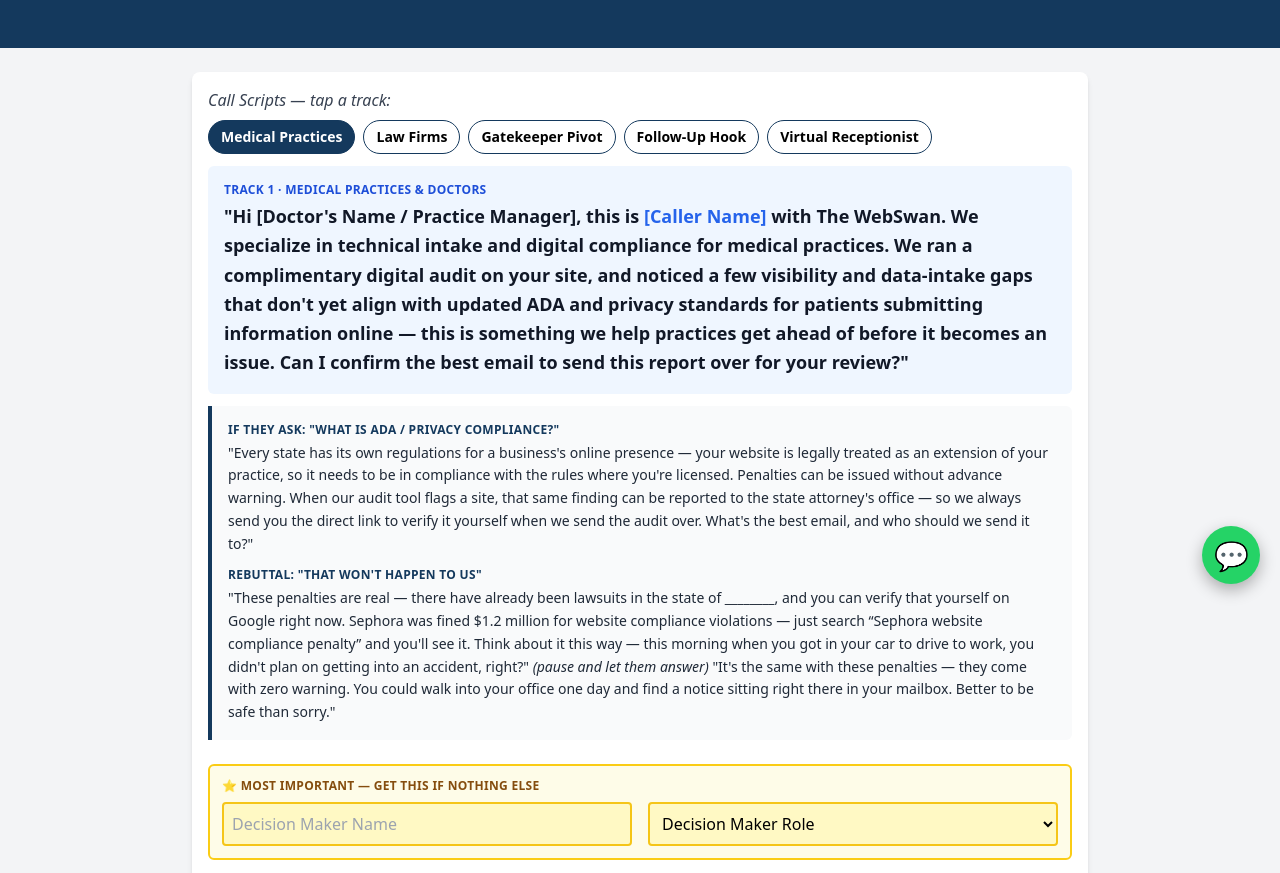
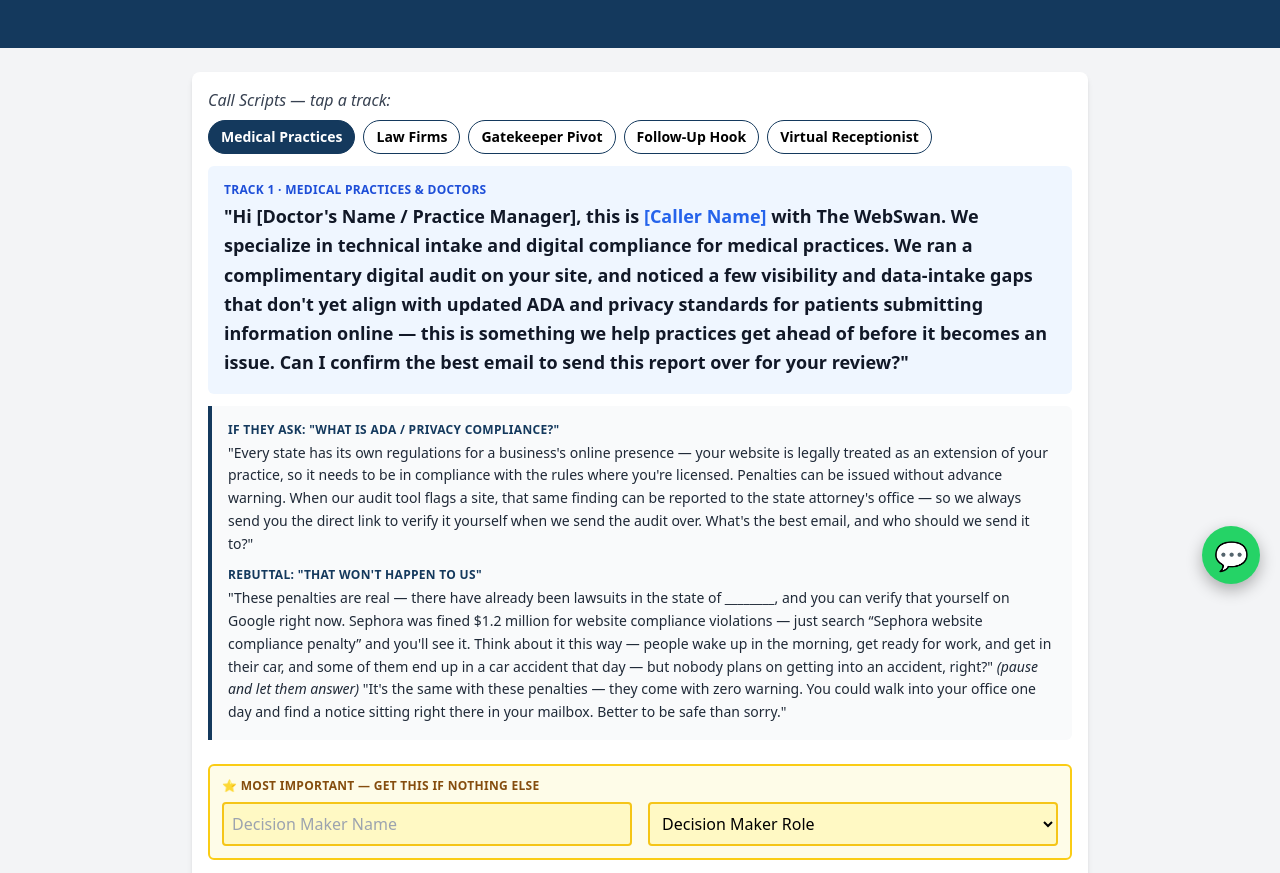
Before and after one commit to Taniad2169/Telemarketing, a plain HTML site: page index.html in a window 1280 px wide. Shown: the part 196-1069 px from the top of the page. Drawn offline with nearby package versions, Linux system fonts and the light colour scheme.

Commit message:
Update rebuttal text for clarity and impact

```diff
--- a/index.html
+++ b/index.html
@@ -203,7 +203,7 @@
         </p>
                 <p class="text-xs uppercase tracking-wide text-[#14395d] font-bold mt-3 mb-1">Rebuttal: "That Won't Happen To Us"</p>
         <p class="text-gray-800 text-sm leading-relaxed">
-          "These penalties are real — there have already been lawsuits in the state of ________, and you can verify that yourself on Google right now. Sephora was fined $1.2 million for website compliance violations — just search &ldquo;Sephora website compliance penalty&rdquo; and you'll see it. Think about it this way &mdash; this morning when you got in your car to drive to work, you didn't plan on getting into an accident, right?" <span class="italic">(pause and let them answer)</span> "It's the same with these penalties — they come with zero warning. You could walk into your office one day and find a notice sitting right there in your mailbox. Better to be safe than sorry."
+          "These penalties are real — there have already been lawsuits in the state of ________, and you can verify that yourself on Google right now. Sephora was fined $1.2 million for website compliance violations — just search &ldquo;Sephora website compliance penalty&rdquo; and you'll see it. Think about it this way — people wake up in the morning, get ready for work, and get in their car, and some of them end up in a car accident that day &mdash; but nobody plans on getting into an accident, right?" <span class="italic">(pause and let them answer)</span> "It's the same with these penalties — they come with zero warning. You could walk into your office one day and find a notice sitting right there in your mailbox. Better to be safe than sorry."
         </p>
       </div>
     </div>
```
